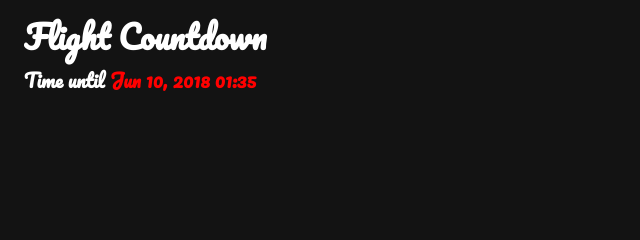
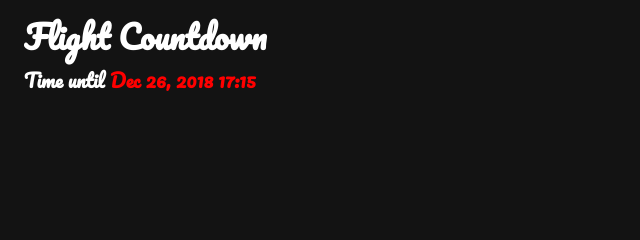
Before and after one commit to Alterux/flight-countdown, a plain HTML site: page index.html in a window 1280 px wide. Shown: the top 240 px of the page, 0-640 px from the left. Drawn offline with Linux system fonts and the light colour scheme.

Commit message:
Updated for Christmas flight

```diff
--- a/index.html
+++ b/index.html
@@ -18,7 +18,7 @@
 <body>
   <div class="main">
     <h1>Flight Countdown</h1>
-    <h3>Time until</h3><h3 id="dateText">Jun 10, 2018 01:35</h3>
+    <h3>Time until</h3><h3 id="dateText">Dec 26, 2018 17:15</h3>
     <div class="dateCircle" id="monthsCircle" onclick="monthsExpand();">
       <div class="date" id="months"></div>
       <div class="dateExpanded" id="monthsExpanded"></div></div>
```
